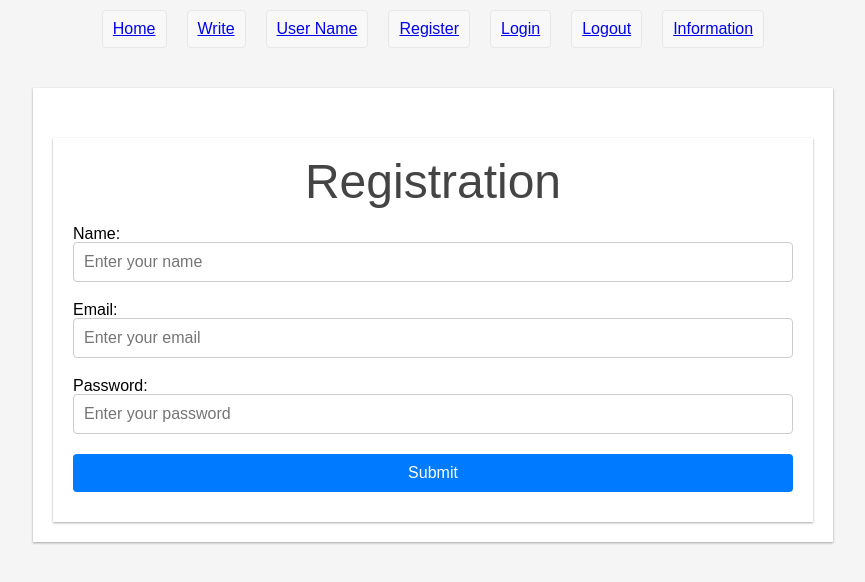
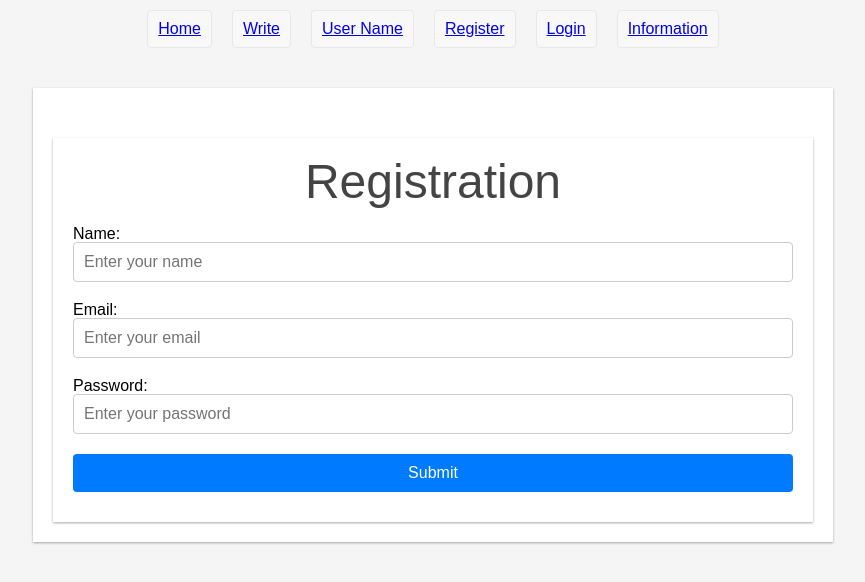
Before and after one commit to kurosawa-kuro/react-and-express-image_sns, a React (Create React App) app in the folder frontend/: page /register in a window 1280 px wide. Shown: the top 582 px of the page, without its empty margins (207-1072 px from the left). Built offline with nearby package versions, Linux system fonts and the light colour scheme.

Commit message:
fix navbar

```diff
--- a/frontend/src/components/NavBar.js
+++ b/frontend/src/components/NavBar.js
@@ -32,15 +32,21 @@ const NavBar = () => {
                 <li>
                     <Link to="">{user ? user.name : 'User Name'}</Link>
                 </li>
+                {!user && ( // Only show Register and Login links when not logged in
+                    <>
                         <li>
                             <Link to="/register">Register</Link>
                         </li>
                         <li>
                             <Link to="/login">Login</Link>
                         </li>
+                    </>
+                )}
+                {user && ( // Only show Logout link when logged in
                     <li>
                         <Link to="/" onClick={logout}>Logout</Link>
                     </li>
+                )}
                 <li>
                     <Link to="/information">Information</Link>
                 </li>
```
Lines whose indentation alone changed are shown as unchanged.
